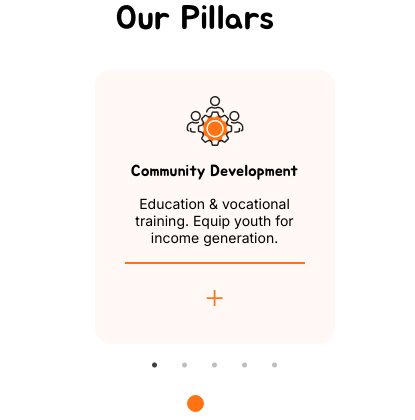
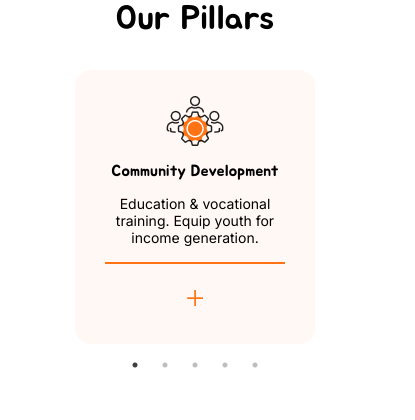
Before and after one commit to TraitzTech/ANfoundation, a React (Create React App) app: page / in a window 390 px wide. Shown: the part 580-1000 px from the top of the page, 415 px wide, since content can reach past the window. Built offline with nearby package versions, Linux system fonts and the light colour scheme.

Commit message:
the changes

```diff
--- a/src/components/ourpillars/ourpillars.css
+++ b/src/components/ourpillars/ourpillars.css
@@ -13,6 +13,8 @@
   margin: auto;
 }
 
+
+
 /* .custom-slide {
   width: auto !important;
   height: 234px;
@@ -21,16 +23,24 @@
 @media (max-width: 968px) {
   .ourPillars-contents {
     max-width: 90%;
-    float: right;
+    /* float: right; */
   }
 
   .custom-slide {
     width: auto !important;
+    height: auto !important;
   }
 
   .ourPillars-title {
     padding-top: 70px;
     /* background-color: red; */
+  }
+
+  .slider-container {
+    overflow-x: hidden;
+    overflow-y: hidden;
+    padding-bottom: 20px;
+    margin: 0;
   }
 }
 
--- a/src/components/whoweare/whoweare.css
+++ b/src/components/whoweare/whoweare.css
@@ -90,7 +90,7 @@
 @media (max-width: 568px) {
   .who-we-are-container {
     max-width: 90%;
-    margin: 15rem auto 10px auto;
+    margin: 0rem auto 10px auto;
     /* background-color: red; */
   }
 
--- a/src/index.css
+++ b/src/index.css
@@ -5,6 +5,7 @@
   box-sizing: border-box;
   margin: 0;
   padding: 0;
+
 }
 
 body {
```
